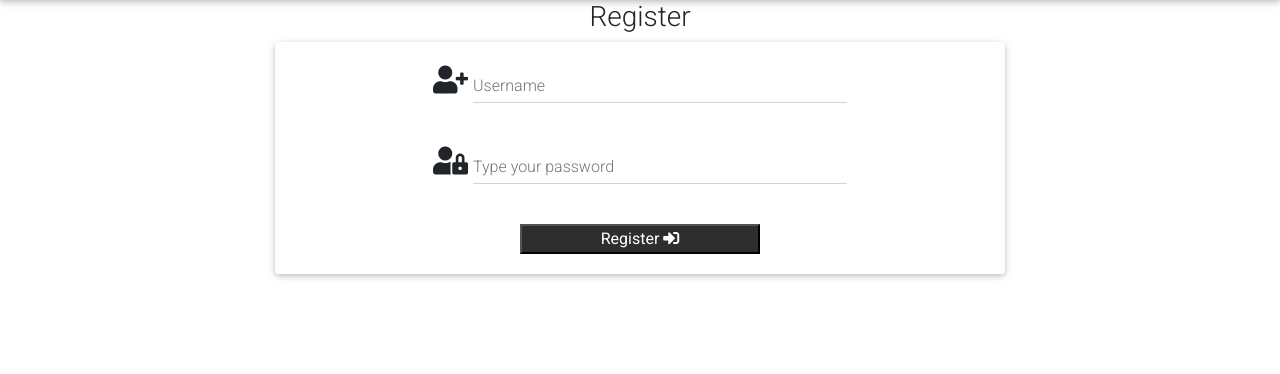
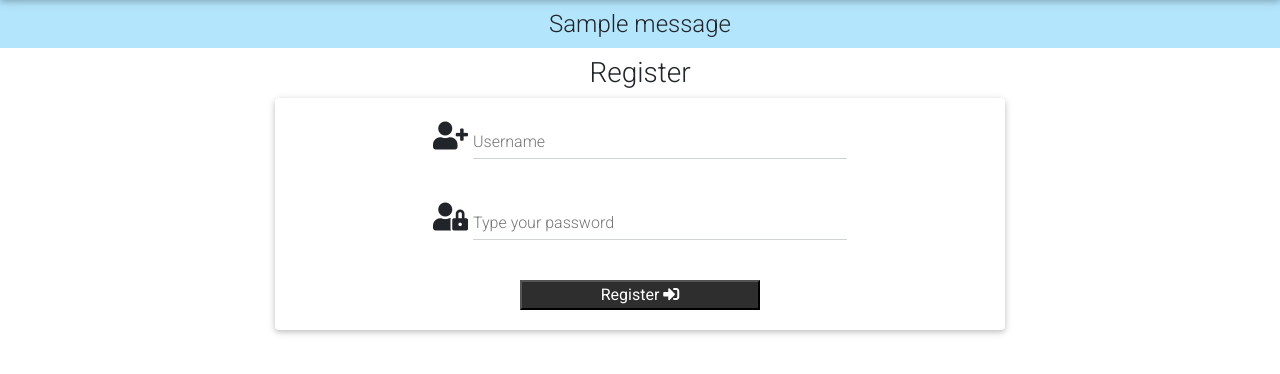
Before and after one commit to samlaubscher/Bristol-Blackbook, a Flask app: page /register in a window 1280 px wide. Shown: the part 56-430 px from the top of the page. Run offline with Flask 2, Linux system fonts and the light colour scheme; one stand-in notice (Sample message) is shown; some libraries are stand-ins or nearby versions.

Commit message:
Add Register functionality

```diff
--- a/app.py
+++ b/app.py
@@ -11,6 +11,7 @@ if os.path.exists("env.py"):
 
 app = Flask(__name__)
 
+# mongodb config vars
 app.config["MONGO_DBNAME"] = os.environ.get("MONGO_DBNAME")
 app.config["MONGO_URI"] = os.environ.get("MONGO_URI")
 app.secret_key = os.environ.get("SECRET_KEY")
@@ -18,6 +19,7 @@ app.secret_key = os.environ.get("SECRET_KEY")
 mongo = PyMongo(app)
 
 
+# main page
 @app.route("/")
 @app.route("/get_works")
 def get_works():
@@ -25,8 +27,27 @@ def get_works():
     return render_template("works.html", works=works)
 
 
+# register page
 @app.route("/register", methods=["GET", "POST"])
 def register():
+    if request.method == "POST":
+        # check db for existing username
+        existing_user = mongo.db.users.find_one(
+            {"username": request.form.get("username").lower()})
+
+        if existing_user:
+            flash("Username already exists")
+            return redirect(url_for("register"))
+
+        register = {
+            "username": request.form.get("username").lower(),
+            "password": generate_password_hash(request.form.get("password"))
+        }
+        mongo.db.users.insert_one(register)
+
+        # insert user into session cookie
+        session["user"] = request.form.get("username").lower()
+        flash("Registration Successful!")
     return render_template("register.html")
 
 
--- a/static/css/style.css
+++ b/static/css/style.css
@@ -17,3 +17,7 @@
 button:focus {
     outline: none;
 }
+
+.flashes h4 {
+    line-height: 2;
+}
--- a/templates/base.html
+++ b/templates/base.html
@@ -26,31 +26,31 @@
                 data-target="#navbarToggler" aria-controls="navbarToggler" aria-expanded="false" aria-label="Toggle navigation">
                 <i class="fas fa-bars"></i>
             </button>
-
             <div class="collapse navbar-collapse" id="navbarToggler">
                 <ul class="navbar-nav ml-auto mt-2 mt-lg-0">
-                    <li class="nav-item active">
-                        <a class="nav-link" href="{{ url_for('get_works') }}">Home<span class="sr-only">(current)</span></a>
-                    </li>
-                    <li class="nav-item">
-                        <a class="nav-link" href="#">Profile</a>
-                    </li>
-                    <li class="nav-item">
-                        <a class="nav-link" href="#">New Upload</a>
-                    </li>
-                    <li class="nav-item">
-                        <a class="nav-link" href="#">Add Artist</a>
-                    </li>
-                    <li class="nav-item">
-                        <a class="nav-link" href="#">Log In</a>
-                    </li>
-                    <li class="nav-item">
-                        <a class="nav-link" href="#">Register</a>
-                    </li>
+                    <li class="nav-item active"><a class="nav-link" href="{{ url_for('get_works') }}">Home<span class="sr-only">(current)</span></a></li>
+                    <li class="nav-item"><a class="nav-link" href="#">Profile</a></li>
+                    <li class="nav-item"><a class="nav-link" href="#">New Upload</a></li>
+                    <li class="nav-item"><a class="nav-link" href="#">Add Artist</a></li>
+                    <li class="nav-item"><a class="nav-link" href="#">Log In</a></li>
+                    <li class="nav-item"><a class="nav-link" href="{{ url_for('register') }}">Register</a></li>
                 </ul>
             </div>
         </nav>
     </header>
+
+    <section>
+        <!-- flash message -->
+        {% with messages = get_flashed_messages() %}
+            {% if messages %}
+                {% for message in messages %}
+                    <div class="flashes">
+                        <h4 class="light-blue lighten-4 text-center">{{ message }}</h4>
+                    </div>
+                {% endfor %}
+            {% endif %}
+        {% endwith %}
+    </section>
 
     <div class="container-lg">
         {% block content %}
--- a/templates/register.html
+++ b/templates/register.html
@@ -11,13 +11,15 @@
                 <!-- username -->
                 <div class="md-form" style="max-width: 60%; margin: auto;">
                     <i class="fas fa-user-plus prefix"></i>
-                    <input type="text" name="username" id="username" class="form-control validate required">
+                    <input type="text" name="username" id="username" minlength="3"
+                        maxlength="15" pattern="^[a-zA-Z0-9]{3,15}$" class="form-control validate" required>
                     <label for="username">Username</label>
                 </div>
                 <!-- password -->
                 <div class="md-form" style="max-width: 60%; margin: auto;">
                     <i class="fas fa-user-lock prefix"></i>
-                    <input type="password" name="password" id="password" class="form-control validate required">
+                    <input type="password" name="password" id="password" minlength="3"
+                        maxlength="15" pattern="^[a-zA-Z0-9]{3,15}$" class="form-control validate" required>
                     <label for="password" data-error="wrong" data-success="right">Type your password</label>
                 </div>
                 <!-- register -->
```
